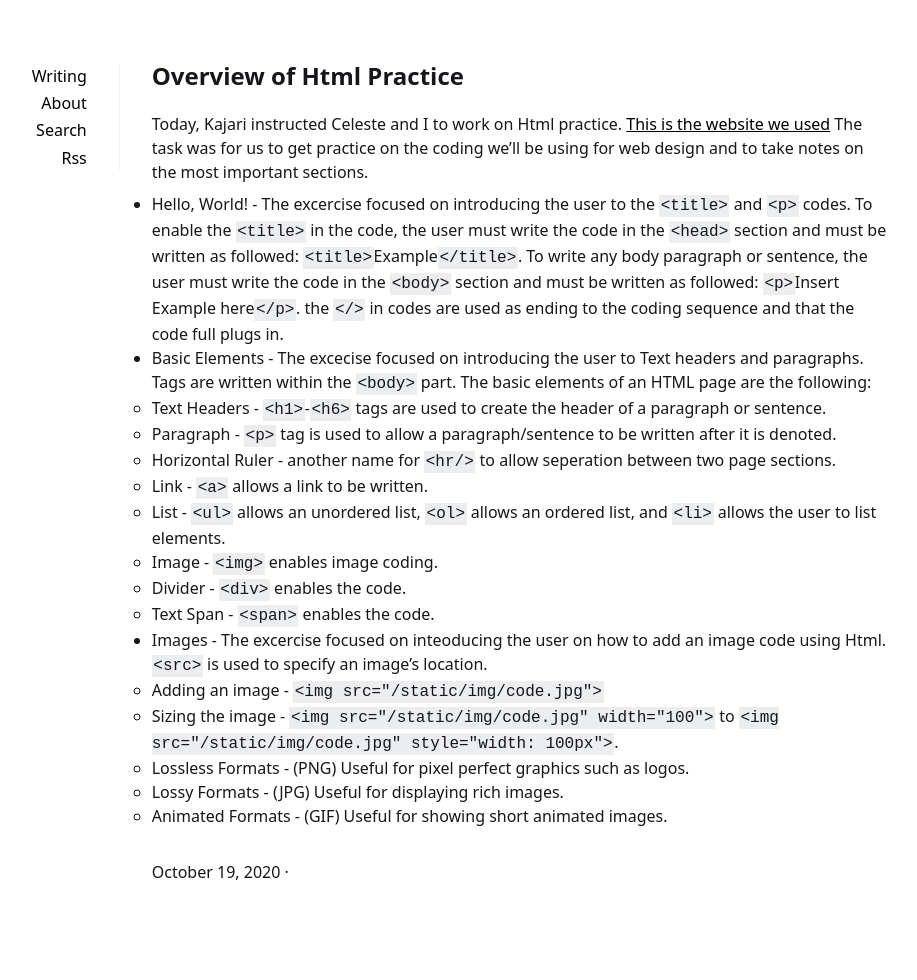
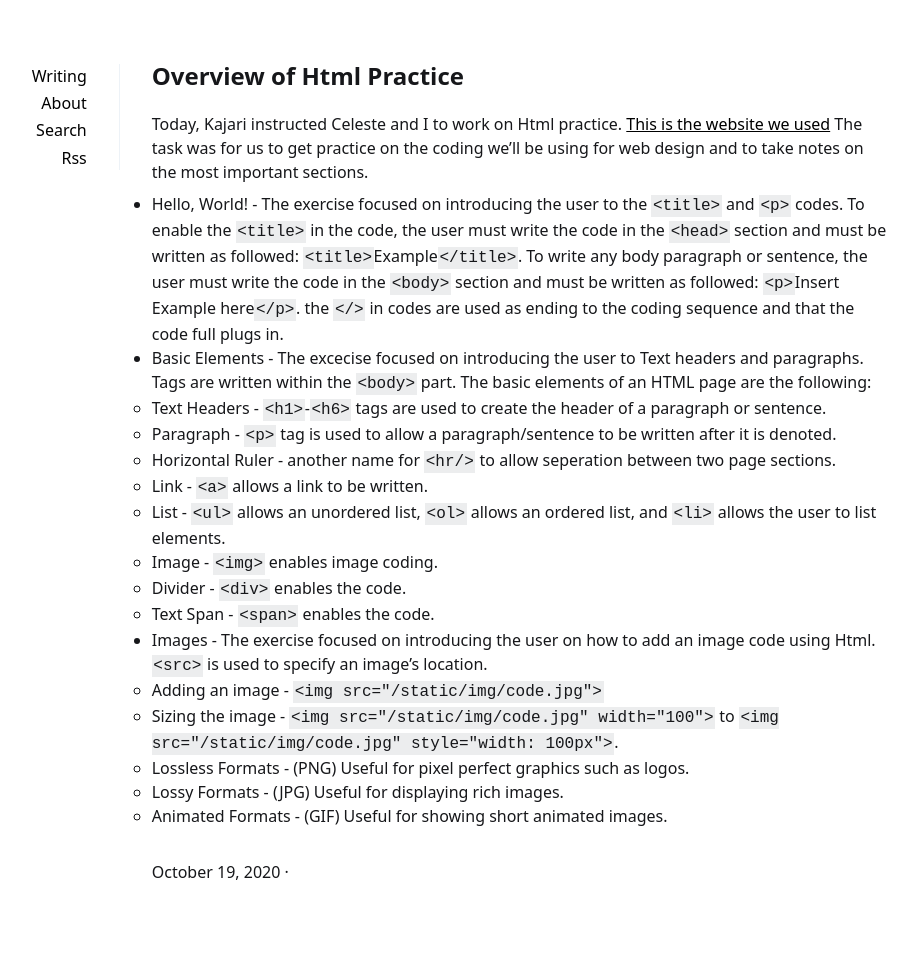
Before and after one commit to Osvaldo178/Osvaldo178.github.io, a Jekyll site: the page built from _posts/2020-10-19-Overview-of-Html-Practice.md, in a window 1280 px wide. Shown: the whole page, without its empty margins (201-1118 px from the left). Built offline with Jekyll 4.4.1, drawn with Linux system fonts in a browser that asks for light colours.

Commit message:
fixed spelling

```diff
--- a/_posts/2020-10-19-Overview-of-Html-Practice.md
+++ b/_posts/2020-10-19-Overview-of-Html-Practice.md
@@ -8,7 +8,7 @@ tags:
 
 Today, Kajari instructed Celeste and I to work on Html practice. [This is the website we used](https://www.learn-html.org/en/Hello%2C_World%21) The task was for us to get practice on the coding we'll be using for web design and to take notes on the most important sections.
 
-* Hello, World! - The excercise focused on introducing the user to the `<title>` and `<p>` codes. To enable the `<title>` in the code, the user must write the code in the `<head>` section and must be written as followed: `<title>`Example`</title>`. To write any body paragraph or sentence, the user must write the code in the `<body>` section and must be written as followed: `<p>`Insert Example here`</p>`. the `</>` in codes are used as ending to the coding sequence and that the code full plugs in.
+* Hello, World! - The exercise focused on introducing the user to the `<title>` and `<p>` codes. To enable the `<title>` in the code, the user must write the code in the `<head>` section and must be written as followed: `<title>`Example`</title>`. To write any body paragraph or sentence, the user must write the code in the `<body>` section and must be written as followed: `<p>`Insert Example here`</p>`. the `</>` in codes are used as ending to the coding sequence and that the code full plugs in.
 * Basic Elements - The excecise focused on introducing the user to Text headers and paragraphs. Tags are written within the `<body>` part. The basic elements of an HTML page are the following:
 	* Text Headers - `<h1>`-`<h6>` tags are used to create the header of a paragraph or sentence.
 	* Paragraph - `<p>` tag is used to allow a paragraph/sentence to be written after it is denoted.
@@ -18,7 +18,7 @@ Today, Kajari instructed Celeste and I to work on Html practice. [This is the we
 	* Image - `<img>` enables image coding.
 	* Divider - `<div>` enables the code.
 	* Text Span - `<span>` enables the code.
-* Images - The excercise focused on inteoducing the user on how to add an image code using Html. `<src>` is used to specify an image's location.
+* Images - The exercise focused on introducing the user on how to add an image code using Html. `<src>` is used to specify an image's location.
 	* Adding an image - `<img src="/static/img/code.jpg">`
 	* Sizing the image - `<img src="/static/img/code.jpg" width="100">` to `<img src="/static/img/code.jpg" style="width: 100px">`.
 	* Lossless Formats - (PNG) Useful for pixel perfect graphics such as logos.
```
